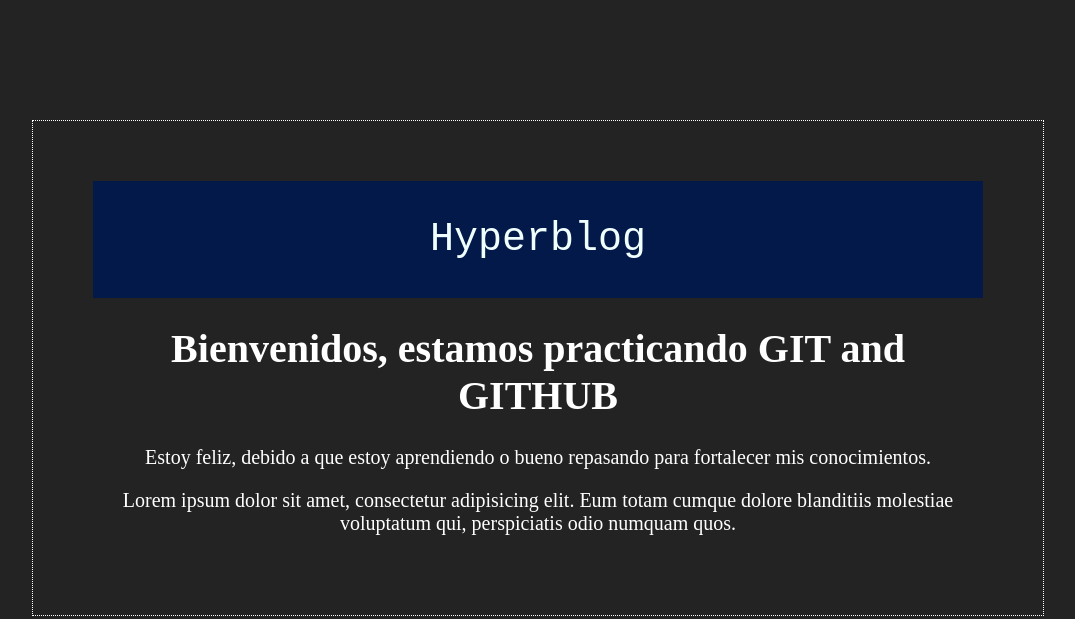
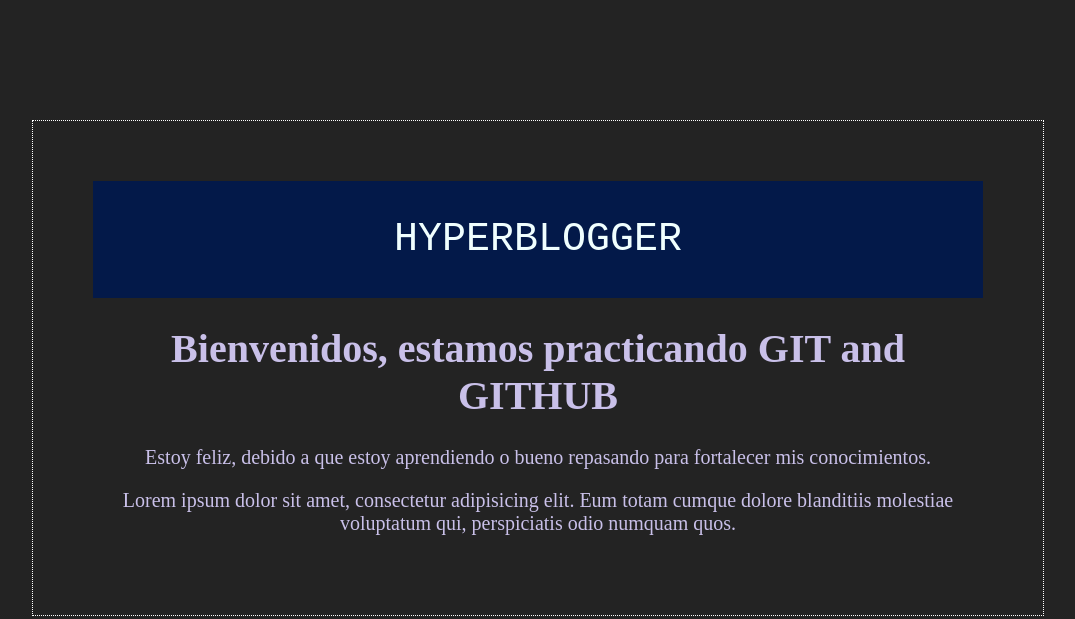
Before and after one commit to AlexanderHOB/github-pruebas, a plain HTML site: page index.html in a window 1280 px wide. Shown: the whole page, without its empty margins (102-1177 px from the left). Drawn offline with Linux system fonts and the light colour scheme.

Commit message:
Modify Header and text color

```diff
--- a/css/estilos.css
+++ b/css/estilos.css
@@ -1,6 +1,6 @@
 body{
 	background:#232323;
-	color:#fff;
+	color:rgb(201, 192, 233);
 	font-size: 20px;
 	font-family:'Times New Roman', Times, serif
 }
--- a/index.html
+++ b/index.html
@@ -7,7 +7,7 @@
 		<div class="container">
 			<div class="post">
 				<div class="cabecera">
-					Hyperblog
+					HYPERBLOGGER
 				</div>
 				<h1>Bienvenidos, estamos practicando GIT and GITHUB</h1>
 				<p> Estoy feliz, debido a que estoy aprendiendo o bueno repasando para fortalecer mis conocimientos.</p>
```
